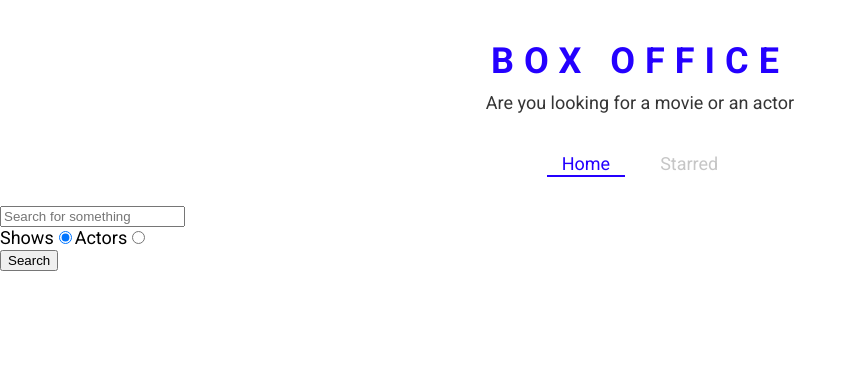
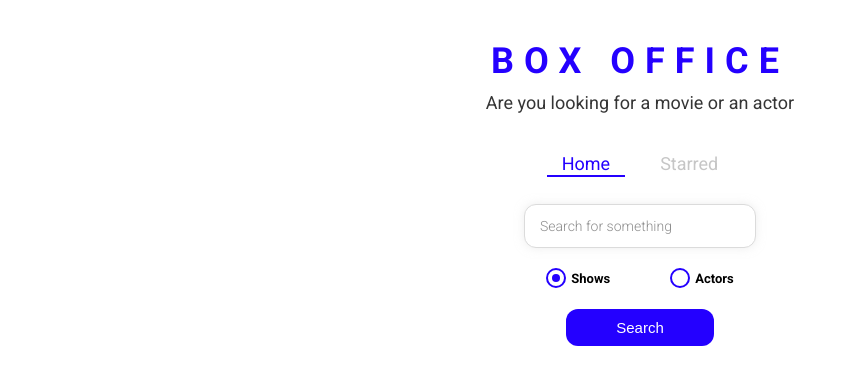
Before and after one commit to param-sahai/box-office, a React (Create React App) app: page / in a window 1280 px wide. Shown: the top 384 px of the page, without its empty margins (0-857 px from the left). Built offline with nearby package versions, Linux system fonts and the light colour scheme.

Commit message:
Styled Entire App!

```diff
--- /dev/null
+++ b/src/components/CustomRadio.jsx
@@ -0,0 +1,68 @@
+import React from 'react';
+import styled from 'styled-components';
+
+const RadioWrapper = styled.label`
+  display: block;
+  position: relative;
+  padding-left: 25px;
+  cursor: pointer;
+  font-size: 13px;
+  user-select: none;
+  font-weight: 700;
+  line-height: 1.65;
+
+  input {
+    position: absolute;
+    opacity: 0;
+    cursor: pointer;
+  }
+
+  span {
+    position: absolute;
+    top: 0;
+    left: 0;
+    height: 16px;
+    width: 16px;
+    background-color: #fff;
+    border: 2px solid ${({ theme }) => theme.mainColors.blue};
+    border-radius: 50%;
+  }
+
+  input:checked ~ span {
+    background-color: #fff;
+    border: 2px solid ${({ theme }) => theme.mainColors.blue};
+  }
+
+  span:after {
+    content: '';
+    position: absolute;
+    display: none;
+  }
+
+  input:checked ~ span:after {
+    display: block;
+  }
+
+  span:after {
+    top: 4px;
+    left: 4px;
+    width: 8px;
+    height: 8px;
+    border-radius: 50%;
+    background: ${({ theme }) => theme.mainColors.blue};
+  }
+`;
+
+const CustomRadio = ({ label, ...restProps }) => {
+  return (
+    <div>
+      <RadioWrapper htmlFor={restProps.id}>
+        {label}
+        <input {...restProps} type="radio" />
+        <span />
+      </RadioWrapper>
+    </div>
+  );
+};
+
+export default CustomRadio;
--- a/src/components/Navs.jsx
+++ b/src/components/Navs.jsx
@@ -9,6 +9,7 @@
 
 const Navs = () => {
   const location = useLocation();
+  // eslint-disable-next-line no-console
   console.log(location);
   return (
     <div>
--- a/src/pages/Home.jsx
+++ b/src/pages/Home.jsx
@@ -4,6 +4,12 @@
 import ShowGrid from '../components/show/ShowGrid';
 import ActorGrid from '../components/actor/ActorGrid';
 import { useLastQuery } from '../misc/custom-hooks';
+import {
+  RadioInputsWrapper,
+  SearchButtonWrapper,
+  SearchInput,
+} from './Home.styled';
+import CustomRadio from '../components/CustomRadio';
 
 const Home = () => {
   const [input, setInput] = useLastQuery();
@@ -49,7 +55,7 @@
 
   return (
     <MainPageLayout>
-      <input
+      <SearchInput
         type="text"
         placeholder="Search for something"
         onChange={onInputChange}
@@ -57,33 +63,33 @@
         value={input}
       />
 
-      <div>
-        <label htmlFor="shows-search">
-          Shows
-          <input
+      <RadioInputsWrapper>
+        <div>
+          <CustomRadio
+            label="Shows"
             id="shows-search"
-            type="radio"
             value="shows"
             checked={isShowsSearch}
             onChange={onRadioChange}
           />
-        </label>
+        </div>
 
-        <label htmlFor="actors-search">
-          Actors
-          <input
+        <div>
+          <CustomRadio
+            label="Actors"
             id="actors-search"
-            type="radio"
             value="people"
             checked={!isShowsSearch}
             onChange={onRadioChange}
           />
-        </label>
-      </div>
+        </div>
+      </RadioInputsWrapper>
 
-      <button type="button" onClick={onSearch}>
-        Search
-      </button>
+      <SearchButtonWrapper>
+        <button type="button" onClick={onSearch}>
+          Search
+        </button>
+      </SearchButtonWrapper>
       {renderResults()}
     </MainPageLayout>
   );
--- /dev/null
+++ b/src/pages/Home.styled.jsx
@@ -0,0 +1,48 @@
+import styled from 'styled-components';
+
+export const SearchInput = styled.input`
+  display: block;
+  font-family: 'Roboto', sans-serif;
+  width: 200px;
+  margin: auto;
+  outline: none;
+  padding: 13px 15px;
+  border: 1px solid #dbdbdb;
+  box-shadow: 0px 0px 10px 0px rgba(219, 219, 219, 0.5);
+  font-size: 14px;
+  border-radius: 12px;
+  color: #8d8d8d;
+
+  &::placeholder {
+    font-weight: 300;
+    color: #8d8d8d;
+  }
+`;
+export const RadioInputsWrapper = styled.div`
+  display: flex;
+  justify-content: center;
+  margin: 20px 0;
+
+  div {
+    margin: 0 15px;
+  }
+`;
+
+export const SearchButtonWrapper = styled.div`
+  text-align: center;
+  margin-bottom: 35px;
+
+  button {
+    color: #fff;
+    background-color: ${({ theme }) => theme.mainColors.blue};
+    margin: auto;
+    padding: 10px 50px;
+    font-size: 15px;
+    border: none;
+    outline: none;
+    border-radius: 12px;
+    &:hover {
+      cursor: pointer;
+    }
+  }
+`;
```
